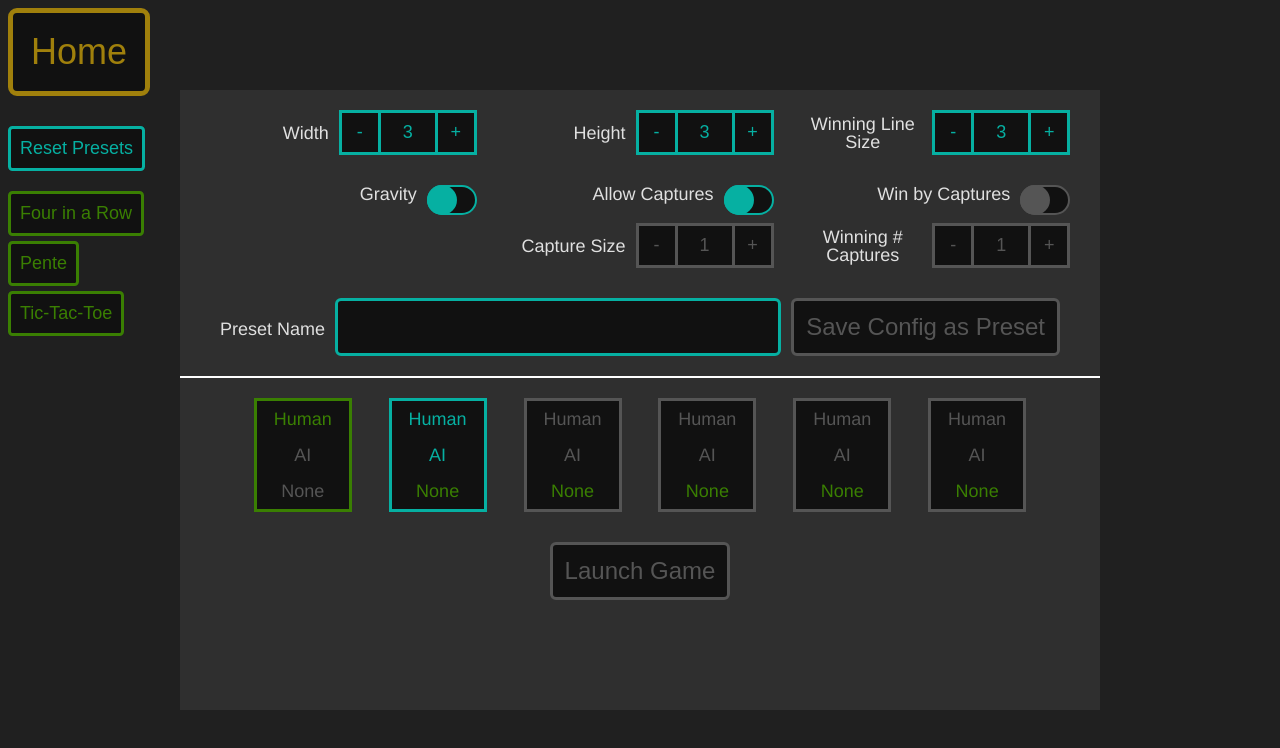
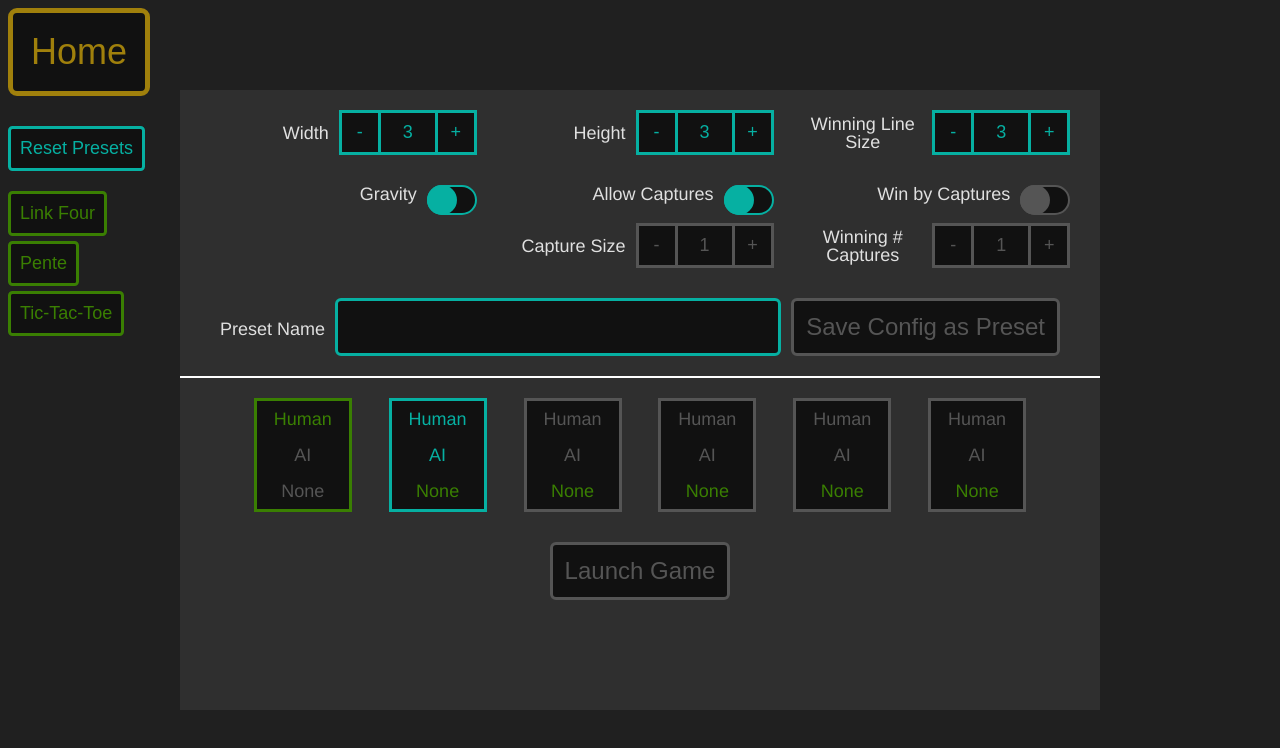
Before and after one commit to JustusHibshman/line-games, an Angular app in the folder client/: page /host in a window 1280 px wide. Shown: the top 748 px of the page. Built offline with nearby package versions, Linux system fonts and the light colour scheme.

Commit message:
Changed 'Four in a Row' to 'Link Four'

```diff
--- a/client/src/app/host/host.component.ts
+++ b/client/src/app/host/host.component.ts
@@ -99,7 +99,7 @@ export class HostComponent implements OnInit, AfterContentChecked {
         if (!localStorage['specs']) {
             this.specs = {};
             this.specs['Tic-Tac-Toe'] = this.ticTacToeConfig();
-            this.specs['Four in a Row'] = this.fourInARowConfig();
+            this.specs['Link Four'] = this.linkFourConfig();
             this.specs['Pente'] = this.penteConfig();
             localStorage.setItem('specs', JSON.stringify(this.specs));
         } else {
@@ -130,7 +130,7 @@ export class HostComponent implements OnInit, AfterContentChecked {
         }
     }
 
-    fourInARowConfig(): GameSpec {
+    linkFourConfig(): GameSpec {
         return {
             board: {
                 width: 7,
```
